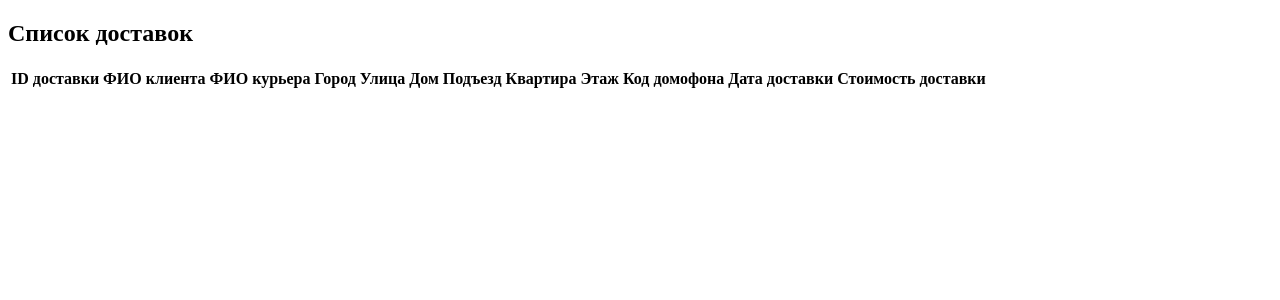
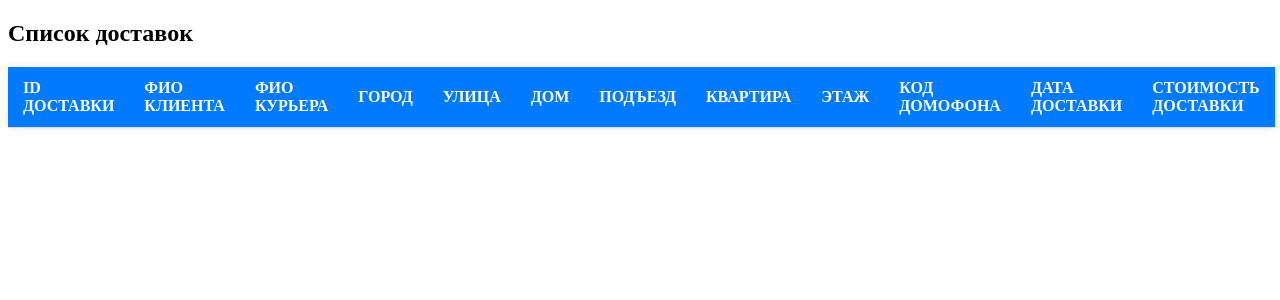
Before and after one commit to ilya3052/WebDevTechBack, a PHP site: page /data.php in a window 1280 px wide. Shown: the top 300 px of the page. Run offline with PHP 8.4, Linux system fonts and the light colour scheme; data that the repository does not hold is empty.

Commit message:
add: стили для таблицы

```diff
--- a/app/data.php
+++ b/app/data.php
@@ -15,6 +15,49 @@
     <meta charset="UTF-8">
     <meta name="viewport" content="width=device-width, initial-scale=1.0">
     <title>Данные</title>
+    <style>
+        table {
+    width: 100%;
+    max-width: 90%;
+    border-collapse: collapse;
+    margin: 20px 0;
+    background: white;
+    border-radius: 8px;
+    box-shadow: 0 0 10px rgba(0, 0, 0, 0.1);
+}
+
+table th, table td {
+    padding: 12px 15px;
+    text-align: left;
+    border-bottom: 1px solid #ddd;
+}
+
+table th {
+    background-color: #007bff;
+    color: white;
+    font-weight: bold;
+    text-transform: uppercase;
+    font-size: 16px;
+}
+
+table tr:nth-child(even) {
+    background-color: #f9f9f9;
+}
+
+table tr:hover {
+    background-color: #f1f1f1;
+}
+
+table td {
+    color: #333;
+    font-size: 14px;
+}
+
+table td:empty::before {
+    content: "—";
+    color: #999;
+}
+    </style>
 </head>
 <body>
     <h2>Список доставок</h2>
```
